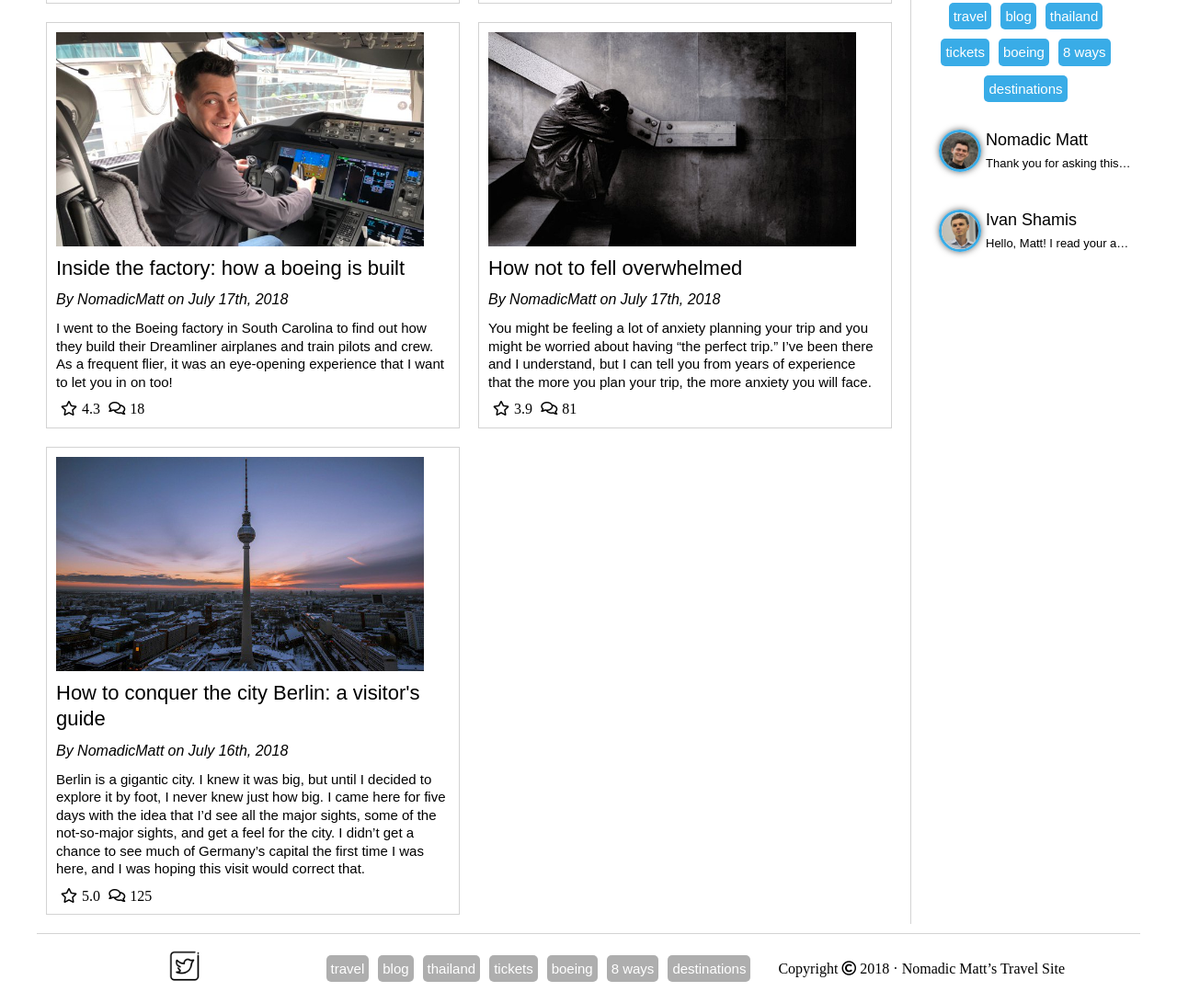
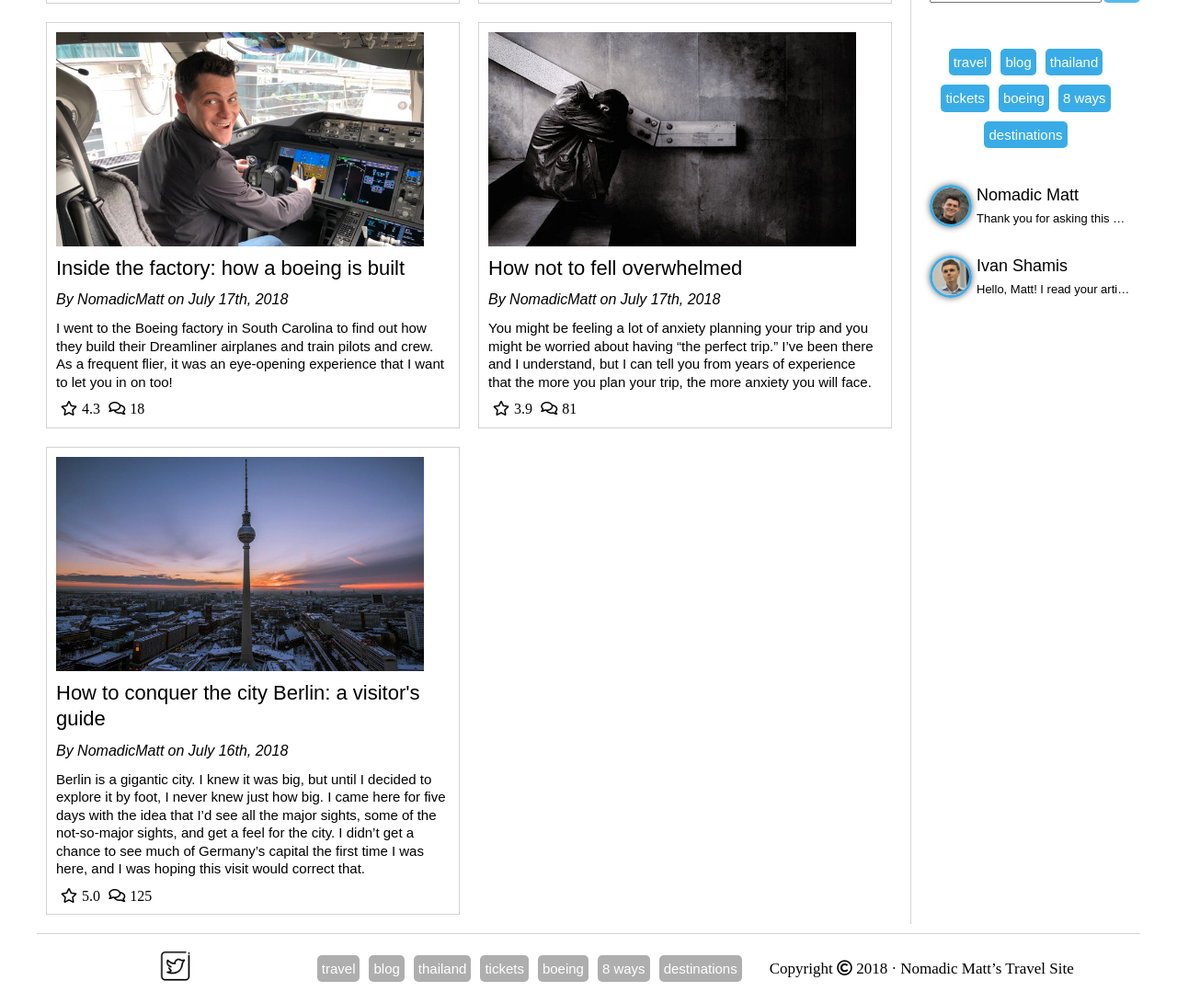
Before and after one commit to ivanshamis/bsa-2018-blog, a plain HTML site: page index.html in a window 1280 px wide. Shown: the part 643-1734 px from the top of the page at 92% size. Drawn offline with Linux system fonts and the light colour scheme.

Commit message:
aside small fixes

```diff
--- a/styles/aside.css
+++ b/styles/aside.css
@@ -1,6 +1,10 @@
 .aside div {
+    margin-bottom: 20px;
+}
+
+.aside > div {
     margin-left: 10px;
-    margin-bottom: 30px;
+    margin-bottom: 40px;
 }
 
 .aside input {
@@ -17,7 +21,7 @@
 }
 
 .aside .social-list {
-    margin-bottom: 10px;
+    margin-bottom: 30px;
 }
 
 .aside h1 {
--- a/styles/common.css
+++ b/styles/common.css
@@ -112,7 +112,7 @@ a {
 }
 
 .copyright {
-    font-size: 16px;
+    font-size: 17px;
     display: inline-block;
 }
 
```
